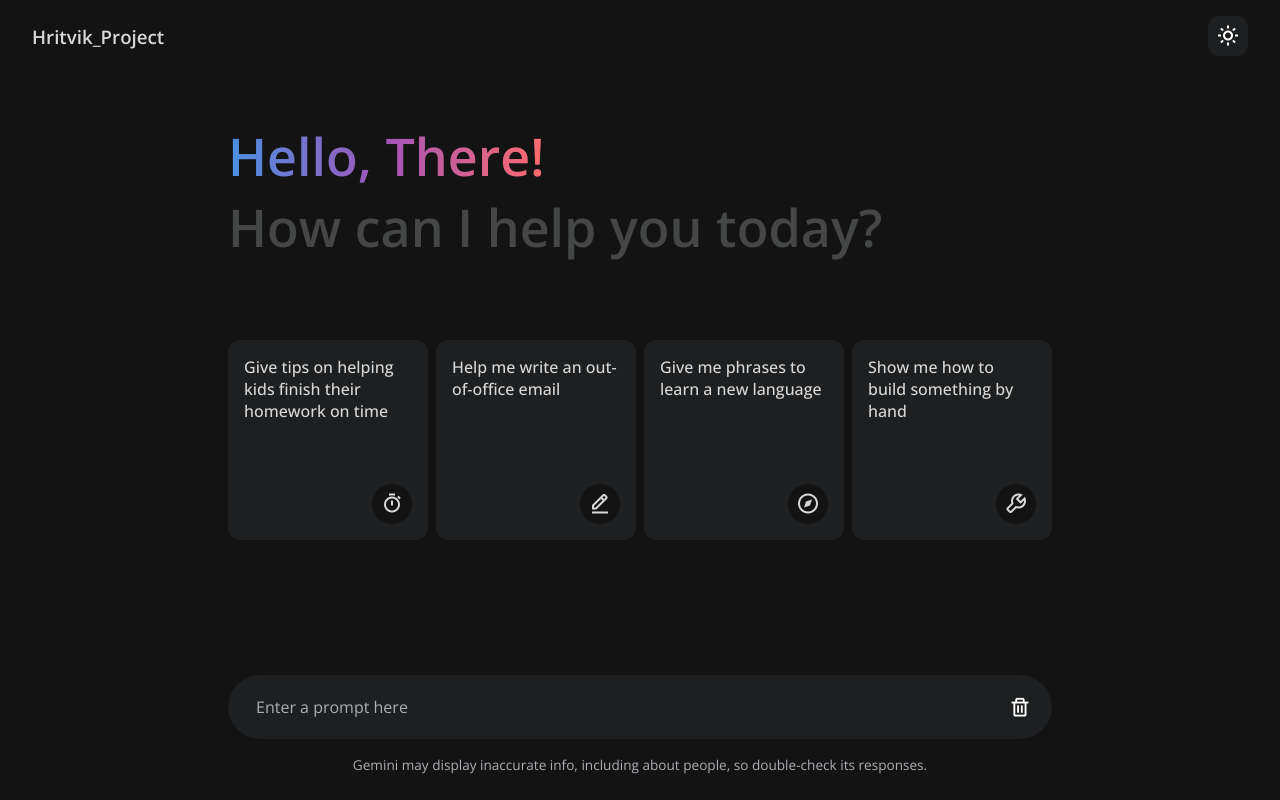
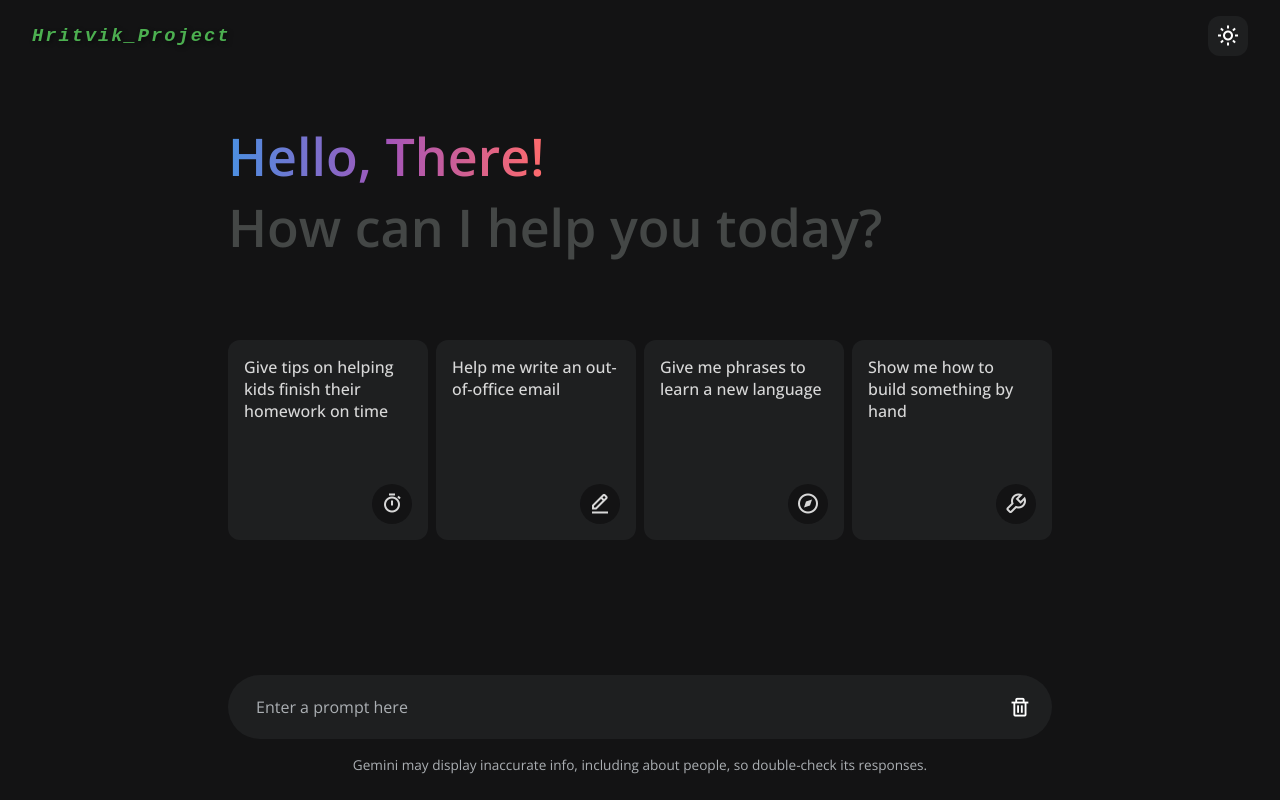
Before and after one commit to hritvik715/chat_bot, a plain HTML site: page index.html in a window 1280 px wide. Drawn offline with nearby package versions, Linux system fonts and the light colour scheme.

Commit message:
changed font

```diff
--- a/index.html
+++ b/index.html
@@ -13,7 +13,11 @@
 <body>
 
     <nav class="navbar">
-        <h3 class="navbar__logo">Hritvik_Project</h3>
+<!--         <h3 class="navbar__logo">Hritvik_Project</h3> -->
+        <h3 class="navbar__logo" style="font-family: 'Courier New', Courier, monospace; font-weight: bold; font-style: italic; color: #4caf50; text-shadow: 2px 2px 4px rgba(0, 0, 0, 0.5); letter-spacing: 2px;">
+              Hritvik_Project
+        </h3>
+
         <button class="navbar__button" id="themeToggler"><i class='bx bx-sun'></i></button>
     </nav>
 
```
